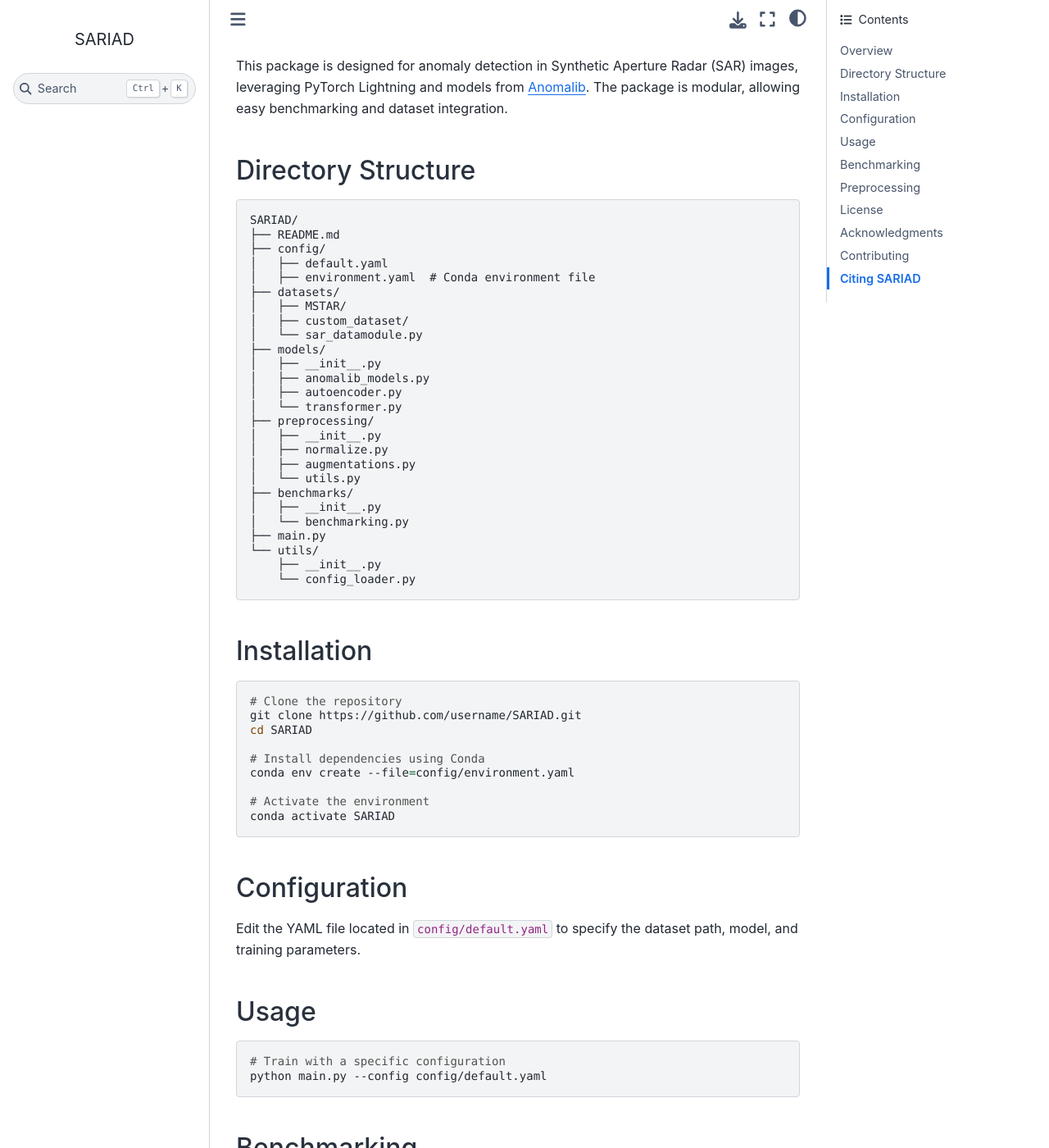
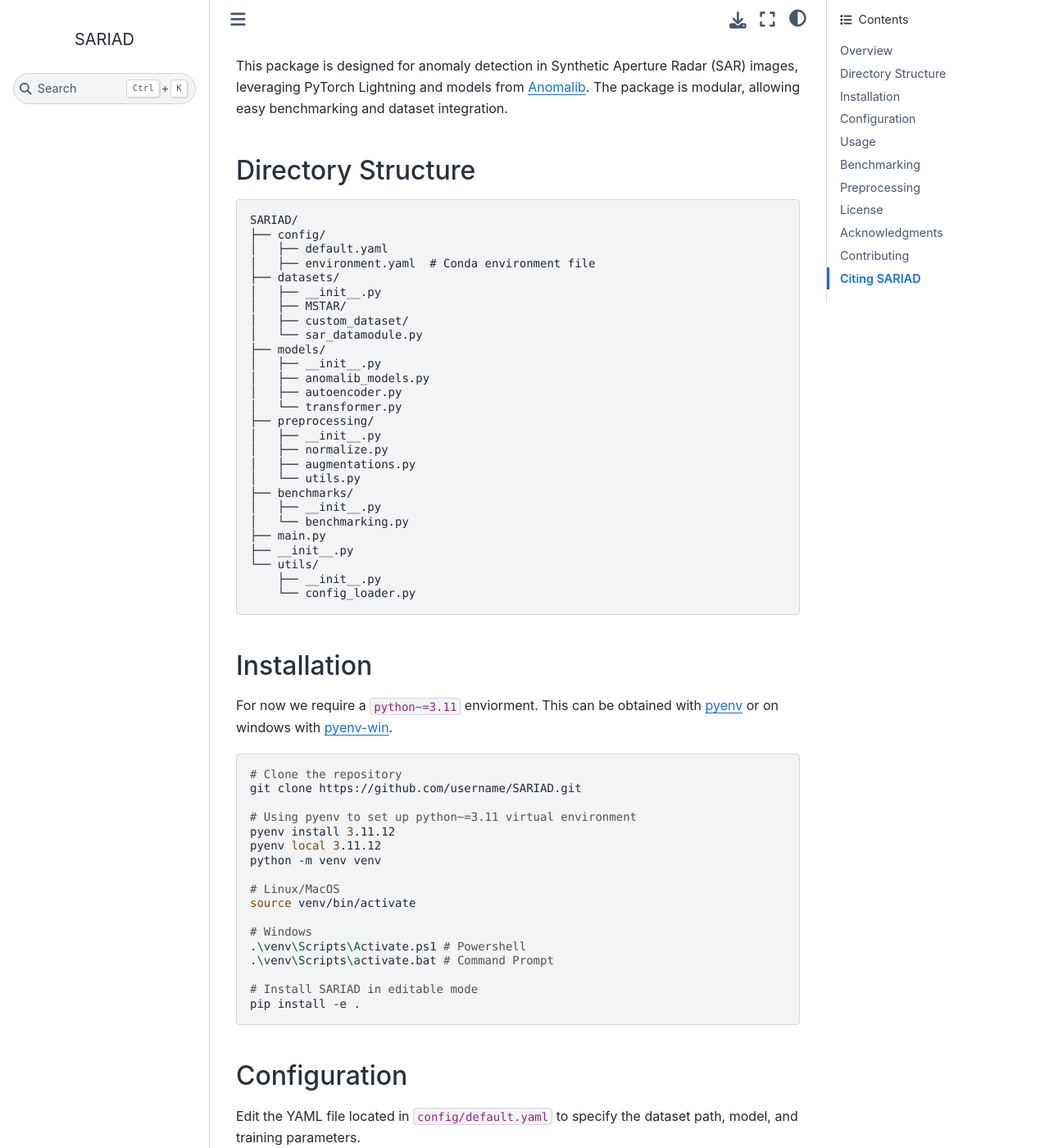
Before and after one commit to Advanced-Vision-and-Learning-Lab/SARIAD, a Sphinx documentation site: the page built from docs/index.md, in a window 1280 px wide and 1400 px high, scrolled down 241 px. Shown: the whole window at 82% size. Built offline with Sphinx 7.4.7 and the Sphinx Book theme 1.1.4, drawn with Linux system fonts in a browser that asks for light colours.

Commit message:
update README to reflect new package layout and install process

````diff
--- a/docs/index.md
+++ b/docs/index.md
@@ -6,11 +6,11 @@ This package is designed for anomaly detection in Synthetic Aperture Radar (SAR)
 ## Directory Structure
 ```
 SARIAD/
-├── README.md
 ├── config/
 │   ├── default.yaml
 │   ├── environment.yaml  # Conda environment file
 ├── datasets/
+│   ├── __init__.py
 │   ├── MSTAR/
 │   ├── custom_dataset/
 │   └── sar_datamodule.py
@@ -28,22 +28,34 @@ SARIAD/
 │   ├── __init__.py
 │   └── benchmarking.py
 ├── main.py
+├── __init__.py
 └── utils/
     ├── __init__.py
     └── config_loader.py
 ```
 
 ## Installation
+For now we require a `python~=3.11` enviorment. This can be obtained with [pyenv](https://github.com/pyenv/pyenv)
+or on windows with [pyenv-win](https://github.com/pyenv-win/pyenv-win).
+
 ```bash
 # Clone the repository
 git clone https://github.com/username/SARIAD.git
-cd SARIAD
 
-# Install dependencies using Conda
-conda env create --file=config/environment.yaml
+# Using pyenv to set up python~=3.11 virtual environment
+pyenv install 3.11.12
+pyenv local 3.11.12
+python -m venv venv
 
-# Activate the environment
-conda activate SARIAD
+# Linux/MacOS
+source venv/bin/activate
+
+# Windows
+.\venv\Scripts\Activate.ps1 # Powershell
+.\venv\Scripts\activate.bat # Command Prompt
+
+# Install SARIAD in editable mode
+pip install -e .
 ```
 
 ## Configuration
````
Also changed, not shown: README.md (+18 -6 lines).
